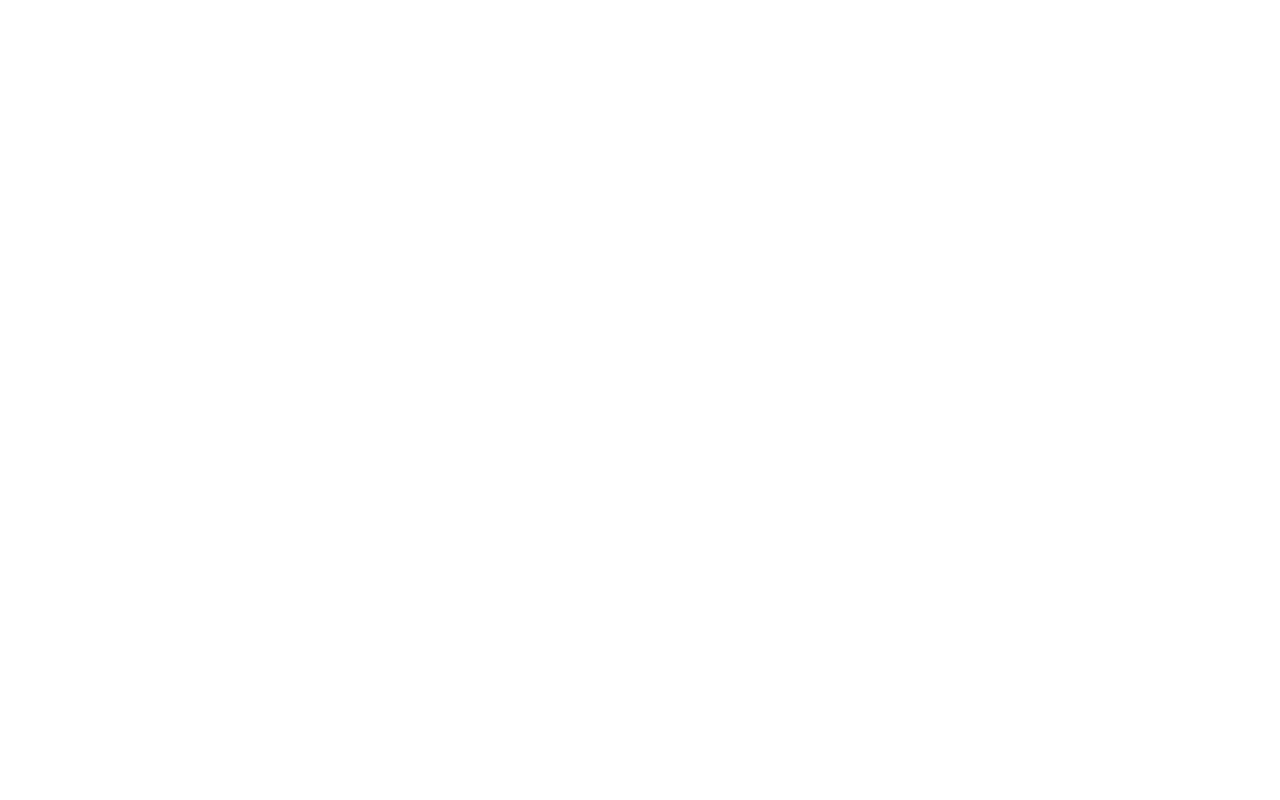
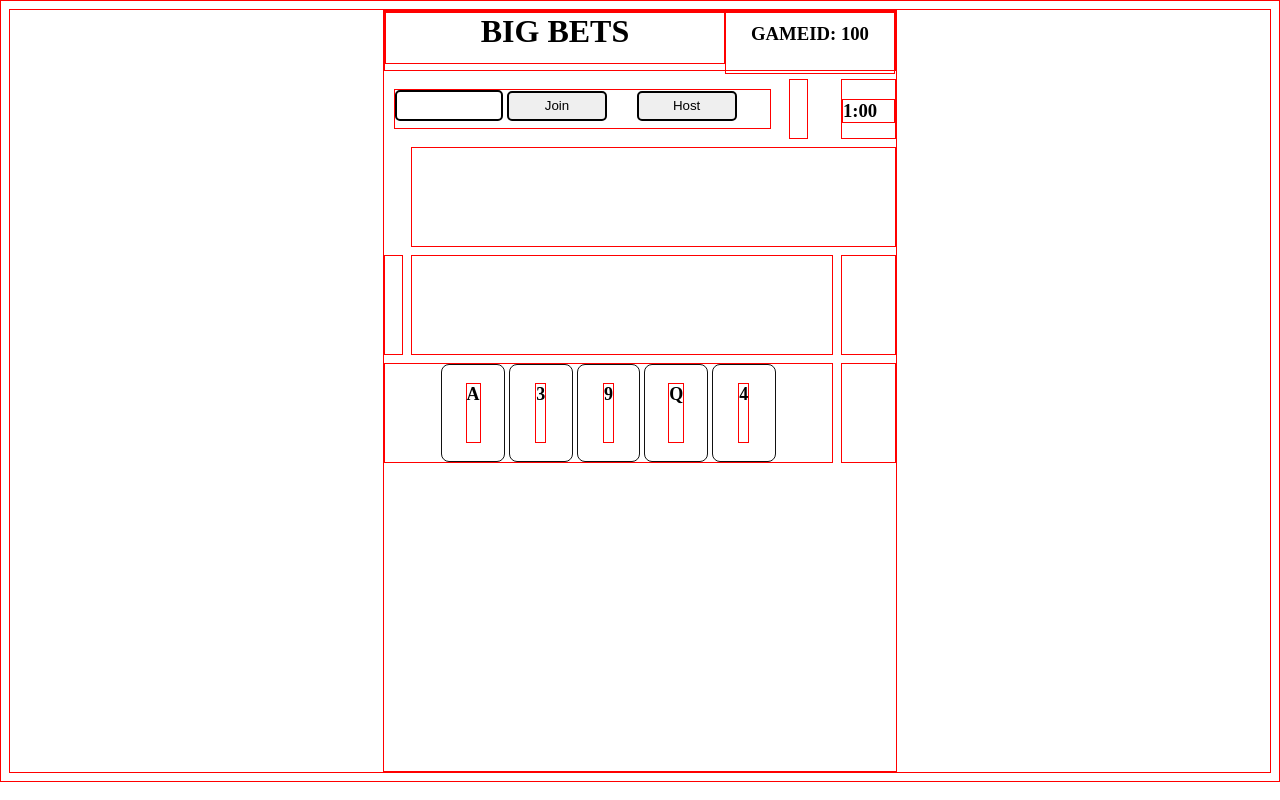
Before and after one commit to csolbs24/code-crafters, a plain HTML site: page index.html in a window 1280 px wide. Drawn offline with Linux system fonts and the light colour scheme.

Commit message:
Refine html and css

```diff
--- a/index.html
+++ b/index.html
@@ -8,33 +8,54 @@
 </head>
 <body>
     <div class="game-container">
-        <div class="header-draw-pile">
+
+        <div class="header">
+            <h1 class="headerText" id="gameName">BIG BETS</h1>
+            <h3 class="headerText" id="gameID">GAMEID: 100</h3>
+        </div>
+
+        <div class="room-button">
+            <input class="gameInput" type="text">
+            <button class="btn">Join</button>
+            <button id="HostButton"class="btn">Host</button>
+        </div>
+
+        <div class="time">
+            <h3>1:00</h3>
+        </div>
+
+        <div class="opponent-draw-pile">
 
         </div>
-        <div>
+
+        <div class="opponent">
 
         </div>
-        <div>
+
+        <div class="opponent-bet">
 
         </div>
-        <div>
+
+        <div class="play-field">
 
         </div>
-        <div>
+
+        <div class="player-bet">
 
         </div>
-        <div>
+
+        <div class="player">
+            <div class="card"><p>A</p></div>
+            <div class="card"><p>3</p></div>
+            <div class="card"><p>9</p></div>
+            <div class="card"><p>Q</p></div>
+            <div class="card"><p>4</p></div>
+        </div>
+
+        <div class="player-draw-pile">
 
         </div>
-        <div>
 
-        </div>
-        <div>
-
-        </div>
-        <div>
-
-        </div>
     </div>
 </body>
 </html>
--- a/styles.css
+++ b/styles.css
@@ -1,10 +1,108 @@
+/* For debug purposes */
+* {
+    border: 1px solid red;
+}
+
 div.game-container {
+    height: 95vh;
     margin: 0 auto;
     max-width: 32rem;
+    display: grid;
+    gap: 0.5rem;
+    grid-template-rows: 60px 60px 100px 100px 100px;
     grid-template-areas:
-    "header-draw-pile header header header header"
-    "room-button room-button . . time"
-    "opponent opponent opponent opponent opponent"
-    "opponent-bet play-field play-field play-field player-bet"
-    "player player player player player-draw-pile";
+        "header header header header header"
+        "room-button room-button . . time"
+        "opponent-draw-pile opponent opponent opponent opponent"
+        "opponent-bet play-field play-field play-field player-bet"
+        "player player player player player-draw-pile";
 }
+
+div.header {
+    grid-area: header;
+    display: grid;
+    grid-template-columns: 1fr 1fr 1fr;
+    grid-template-rows: 1fr;
+}
+
+.headerText {
+    height:50px;
+    text-align: center;
+    margin: 0;
+}
+
+#gameName {
+    grid-column:1/3;
+}
+
+#gameID {
+    grid-column:3/4;
+    padding-top:10px;
+}
+
+div.room-button {
+    grid-area: room-button;
+    margin:10px;
+}
+
+.gameInput {
+    width:100px;
+    height:30px;
+    border: 2px solid black;
+    border-radius: 5px;
+    height: 25px;
+    text-align: center;
+}
+
+.btn {
+    width:100px;
+    height:30px;
+    border: 2px solid black;
+    border-radius: 5px;
+}
+
+#HostButton {
+    margin-left:2cqmax;
+}
+
+div.time {
+    grid-area: time;
+}
+
+div.opponent {
+    grid-area: opponent;
+}
+
+div.opponent-bet {
+    grid-area: opponent-bet;
+}
+
+div.play-field {
+    grid-area: play-field;
+}
+
+div.player-bet {
+    grid-area: player-bet;
+}
+
+div.player {
+    grid-area: player;
+    display: flex;
+    gap: 0.25rem;
+    justify-content: center;
+}
+
+div.card {
+    border: 1px solid #111;
+    border-radius: 8px;
+    display: flex;
+    align-content: center;
+    justify-content: center;
+    aspect-ratio: 2.25 / 3.5;
+    font-size: large;
+    font-weight: bold;
+}
+
+div.player-draw-pile {
+    grid-area: player-draw-pile;
+}
```
